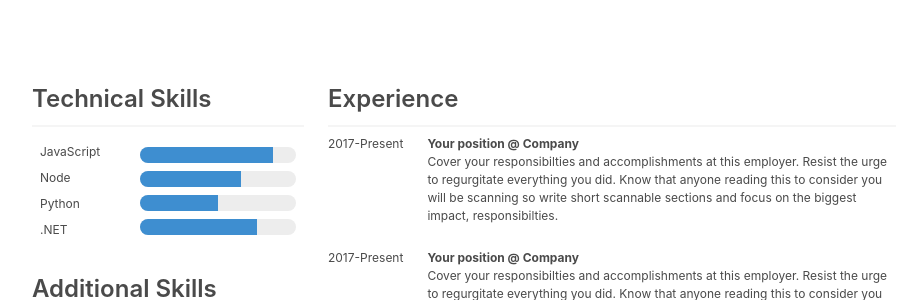
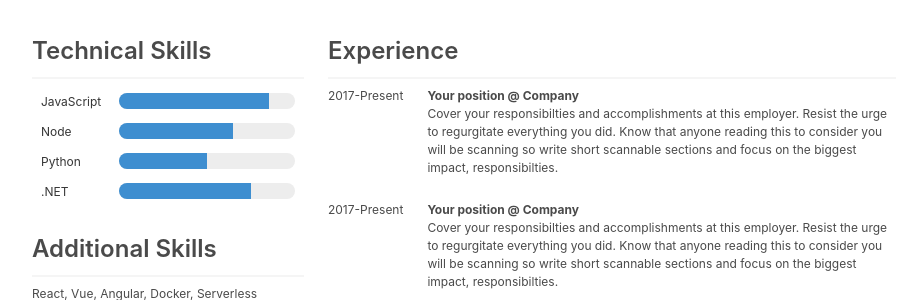
Before and after one commit to burkeholland/bulma-resume, a plain HTML site: page index.html in a window 1280 px wide. Shown: the part 621-921 px from the top of the page, without its empty margins (176-1094 px from the left). Drawn offline with nearby package versions, Linux system fonts and the light colour scheme.

Commit message:
Layout tweaks

```diff
--- a/index.html
+++ b/index.html
@@ -1,16 +1,26 @@
 <!DOCTYPE html>
 <html lang="en">
-
   <head>
-    <meta charset="UTF-8">
-    <meta name="viewport" content="width=device-width, initial-scale=1.0">
-    <link rel="stylesheet" href="https://cdn.jsdelivr.net/npm/bulma@0.9.3/css/bulma.min.css">
-    <link rel="stylesheet" href="https://unpkg.com/@fortawesome/fontawesome-free@5.15.4/css/all.min.css">
+    <meta charset="UTF-8" />
+    <meta name="viewport" content="width=device-width, initial-scale=1.0" />
+    <link
+      rel="stylesheet"
+      href="https://cdn.jsdelivr.net/npm/bulma@0.9.3/css/bulma.min.css"
+    />
+    <link
+      rel="stylesheet"
+      href="https://unpkg.com/@fortawesome/fontawesome-free@5.15.4/css/all.min.css"
+    />
     <title>Your Name</title>
+    <style>
+      .table td {
+        border: none;
+      }
+    </style>
   </head>
 
   <body class="is-size-7">
-    <div class="section">
+    <div class="section pt-0">
       <div class="container is-max-desktop">
         <section class="section">
           <header>
@@ -22,7 +32,9 @@
                       <i class="fas fa-envelope"></i>
                     </span>
                     <span>
-                                        <a class="" href="mailto:youremail@email.com">youremail@email.com</a>
+                      <a class="" href="mailto:youremail@email.com"
+                        >youremail@email.com</a
+                      >
                     </span>
                   </span>
                 </li>
@@ -40,7 +52,9 @@
                       <i class="fab fa-chrome"></i>
                     </span>
                     <span>
-                                        <a class="p-0" href="https://yourwebsite.dev">yourwebsite.dev</a>
+                      <a class="p-0" href="https://yourwebsite.dev"
+                        >yourwebsite.dev</a
+                      >
                     </span>
                   </span>
                 </li>
@@ -48,16 +62,20 @@
             </nav>
             <div class="columns is-vcentered">
               <div class="column is-two-thirds ml-2">
-                            <h1 class="has-text-info-dark is-size-1-tablet is-size-2-mobile has-text-weight-light">
+                <h1
+                  class="has-text-info-dark is-size-1-tablet is-size-2-mobile has-text-weight-light"
+                >
                   YOUR <span class="has-text-weight-bold">NAME</span>
                 </h1>
-                            <h2 class="has-text-grey-light is-size-4">TITLE (i.e. SOFTWARE ENGINEER)</h2>
+                <h2 class="has-text-grey-light is-size-4">
+                  TITLE (i.e. SOFTWARE ENGINEER)
+                </h2>
               </div>
             </div>
           </header>
         </section>
         <section>
-                <hr class="mb-2">
+          <hr class="mb-2" />
           <div class="level mb-0 is-mobile is-size-6">
             <div class="level-item">
               <span class="icon-text">
@@ -99,30 +117,34 @@
               </span>
             </div>
           </div>
-                <hr class="mt-2">
+          <hr class="mt-2" />
         </section>
         <section id="aboutMe" class="section">
           <div class="columns is-vcentered is-mobile">
             <div id="photo" class="column is-narrow is-hidden-mobile">
               <figure class="image is-128x128">
                 <!-- Replace "octocat" with your GitHub username to automaticaly pull in your github avatar -->
-                            <img class=" is-rounded" src="https://github.com/octocat.png" alt="your name avatar">
+                <img
+                  class="is-rounded"
+                  src="https://github.com/octocat.png"
+                  alt="your name avatar"
+                />
               </figure>
             </div>
             <div class="column">
               <h3 class="is-size-3 has-text-weight-bold">About Me</h3>
-                        <hr class="mt-2 mb-2">
+              <hr class="mt-2 mb-2" />
               <p class="mt-2 is-size-6">
-                            I am a technologist, author and speaker working in the specialized field of developer
-                            advocacy
+                I am a technologist, author and speaker working in the
+                specialized field of developer advocacy
               </p>
               <p class="mt-2">
-                            <b>Writing:</b> Published on Smashing Magazine, CSS Tricks, FreeCodeCamp, Hackernoon, The
-                            Next Web and others.
+                <b>Writing:</b> Published on Smashing Magazine, CSS Tricks,
+                FreeCodeCamp, Hackernoon, The Next Web and others.
               </p>
               <p class="mt-2">
-                            <b>Speaking:</b> Speaker at JS Conf, MSFT Build, & Ignite, GitHub Satellite, FluentConf,
-                            ng-conf and more.
+                <b>Speaking:</b> Speaker at JS Conf, MSFT Build, & Ignite,
+                GitHub Satellite, FluentConf, ng-conf and more.
               </p>
             </div>
           </div>
@@ -131,42 +153,78 @@
           <div class="columns">
             <div class="column is-one-third">
               <section id="technicalSkills">
-                            <h3 class="is-size-4 has-text-weight-semibold">Technical Skills</h3>
-                            <hr class="mt-2 mb-2">
-                            <div class="columns is-vcentered is-mobile">
-                                <div class="column is-narrow">
-                                    <p class="m-2">JavaScript</p>
-                                    <p class="m-2">Node</p>
-                                    <p class="m-2">Python</p>
-                                    <p class="m-2">.NET</p>
-                                </div>
-                                <div class="column">
-                                    <p class="m-2">
-                                        <progress class="progress is-info" value="85" max="100">15%</progress>
-                                    </p>
-                                    <p class="m-2">
-                                        <progress class="progress is-info" value="65" max="100">15%</progress>
-                                    </p>
-                                    <p class="m-2">
-                                        <progress class="progress is-info" value="50" max="100">15%</progress>
-                                    </p>
-                                    <p class="m-2">
-                                        <progress class="progress is-info" value="75" max="100">15%</progress>
-                                    </p>
-                                </div>
-                            </div>
+                <h3 class="is-size-4 has-text-weight-semibold">
+                  Technical Skills
+                </h3>
+                <hr class="mt-2 mb-2" />
+                <table class="table is-fullwidth">
+                  <tbody>
+                    <tr>
+                      <td class="is-narrow">JavaScript</td>
+                      <td>
+                        <progress
+                          class="progress is-info is-normal"
+                          value="85"
+                          max="100"
+                        >
+                          15%
+                        </progress>
+                      </td>
+                    </tr>
+                    <tr>
+                      <td>Node</td>
+                      <td>
+                        <progress
+                          class="progress is-info is-normal"
+                          value="65"
+                          max="100"
+                        >
+                          15%
+                        </progress>
+                      </td>
+                    </tr>
+                    <tr>
+                      <td>Python</td>
+                      <td>
+                        <progress
+                          class="progress is-info is-normal"
+                          value="50"
+                          max="100"
+                        >
+                          15%
+                        </progress>
+                      </td>
+                    </tr>
+                    <tr>
+                      <td>.NET</td>
+                      <td>
+                        <progress
+                          class="progress is-info is-normal"
+                          value="75"
+                          max="100"
+                        >
+                          15%
+                        </progress>
+                      </td>
+                    </tr>
+                  </tbody>
+                </table>
               </section>
               <section id="additionalSkills" class="mt-5 is-size-7">
-                            <h3 class="is-size-4 has-text-weight-semibold">Additional Skills</h3>
-                            <hr class="mt-2 mb-2">
-                            <p>React, Vue, Angular, Docker, Serverless Architecture, VS Code, Git, GitHub, NoSQL, Cosmos
-                                DB, SQL, SQL Server</p>
+                <h3 class="is-size-4 has-text-weight-semibold">
+                  Additional Skills
+                </h3>
+                <hr class="mt-2 mb-2" />
+                <p>
+                  React, Vue, Angular, Docker, Serverless Architecture, VS Code,
+                  Git, GitHub, NoSQL, Cosmos DB, SQL, SQL Server
+                </p>
               </section>
             </div>
             <div class="column">
               <section id="experience">
                 <h3 class="is-size-4 has-text-weight-semibold">Experience</h3>
-                            <hr class="mt-2 mb-2">
+                <hr class="mt-2 mb-2" />
                 <div class="columns">
                   <div class="column is-narrow">
                     <p>2017-Present</p>
@@ -174,10 +232,11 @@
                   <div class="column">
                     <p class="has-text-weight-bold">Your position @ Company</p>
                     <p class="is-size-7">
-                                        Cover your responsibilties and accomplishments at this employer. Resist the urge
-                                        to regurgitate everything you did. Know that anyone reading this to consider you
-                                        will be scanning so write short scannable sections and focus on the biggest
-                                        impact, responsibilties.
+                      Cover your responsibilties and accomplishments at this
+                      employer. Resist the urge to regurgitate everything you
+                      did. Know that anyone reading this to consider you will be
+                      scanning so write short scannable sections and focus on
+                      the biggest impact, responsibilties.
                     </p>
                   </div>
                 </div>
@@ -188,10 +247,11 @@
                   <div class="column">
                     <p class="has-text-weight-bold">Your position @ Company</p>
                     <p class="is-size-7">
-                                        Cover your responsibilties and accomplishments at this employer. Resist the urge
-                                        to regurgitate everything you did. Know that anyone reading this to consider you
-                                        will be scanning so write short scannable sections and focus on the biggest
-                                        impact, responsibilties.
+                      Cover your responsibilties and accomplishments at this
+                      employer. Resist the urge to regurgitate everything you
+                      did. Know that anyone reading this to consider you will be
+                      scanning so write short scannable sections and focus on
+                      the biggest impact, responsibilties.
                     </p>
                   </div>
                 </div>
@@ -202,10 +262,11 @@
                   <div class="column">
                     <p class="has-text-weight-bold">Your position @ Company</p>
                     <p class="is-size-7">
-                                        Cover your responsibilties and accomplishments at this employer. Resist the urge
-                                        to regurgitate everything you did. Know that anyone reading this to consider you
-                                        will be scanning so write short scannable sections and focus on the biggest
-                                        impact, responsibilties.
+                      Cover your responsibilties and accomplishments at this
+                      employer. Resist the urge to regurgitate everything you
+                      did. Know that anyone reading this to consider you will be
+                      scanning so write short scannable sections and focus on
+                      the biggest impact, responsibilties.
                     </p>
                   </div>
                 </div>
@@ -216,24 +277,27 @@
                   <div class="column">
                     <p class="has-text-weight-bold">Your position @ Company</p>
                     <p class="is-size-7">
-                                        Cover your responsibilties and accomplishments at this employer. Resist the urge
-                                        to regurgitate everything you did. Know that anyone reading this to consider you
-                                        will be scanning so write short scannable sections and focus on the biggest
-                                        impact, responsibilties.
+                      Cover your responsibilties and accomplishments at this
+                      employer. Resist the urge to regurgitate everything you
+                      did. Know that anyone reading this to consider you will be
+                      scanning so write short scannable sections and focus on
+                      the biggest impact, responsibilties.
                     </p>
                   </div>
                 </div>
               </section>
               <section id="education" class="mt-5">
                 <h3 class="is-size-4 has-text-weight-semibold">Education</h3>
-                            <hr class="mt-2 mb-2">
+                <hr class="mt-2 mb-2" />
                 <div class="columns">
                   <div class="column is-narrow">
                     <p>2017-Present</p>
                   </div>
                   <div class="column">
                     <p class="has-text-weight-bold">University Of Somewhere</p>
-                                    <p class="is-size-7">Bachelors of Science in Social Media Consumption</p>
+                    <p class="is-size-7">
+                      Bachelors of Science in Social Media Consumption
+                    </p>
                   </div>
                 </div>
               </section>
@@ -243,5 +307,4 @@
       </div>
     </div>
   </body>
-
 </html>
```
Lines whose indentation alone changed are shown as unchanged.
